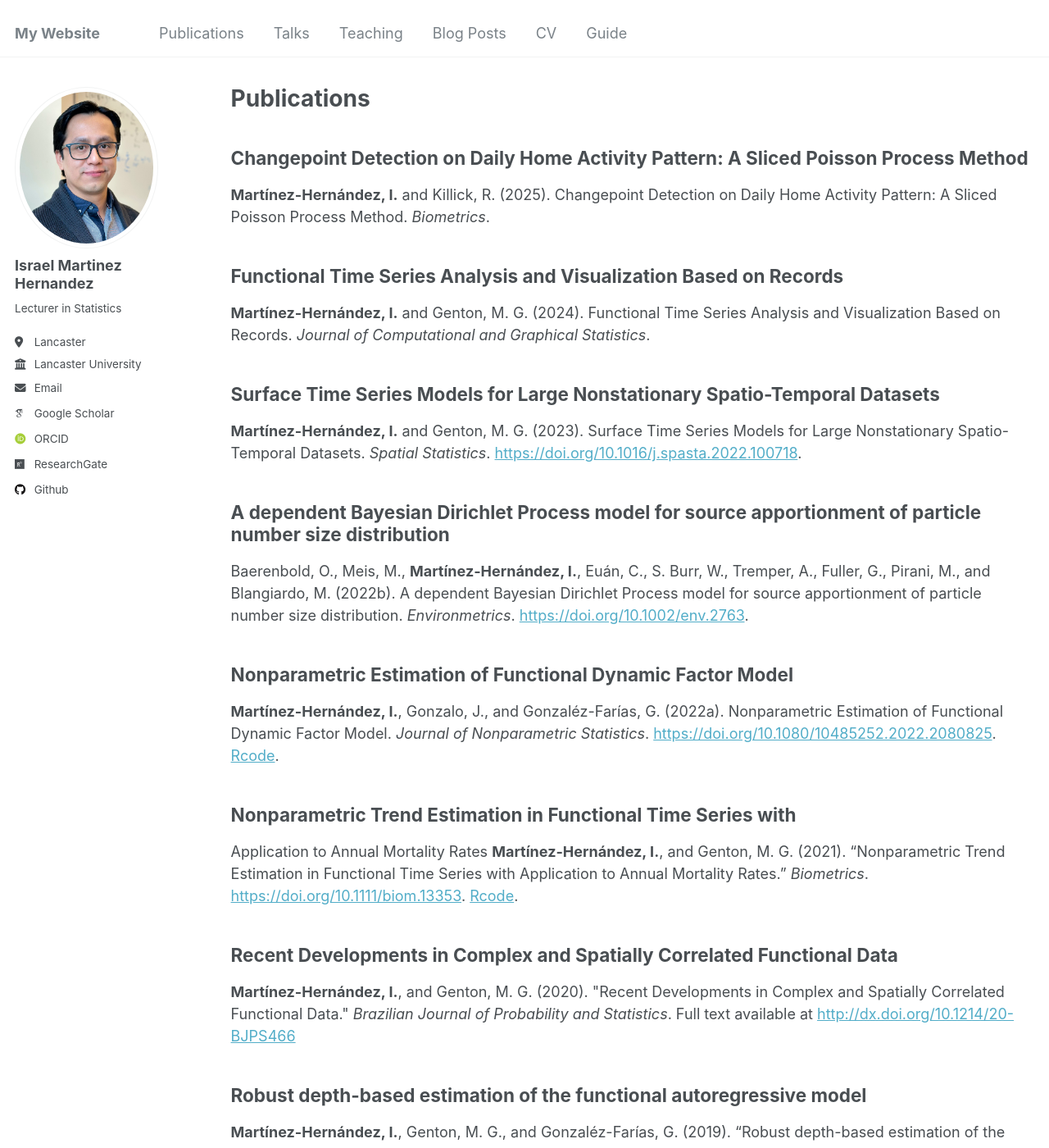
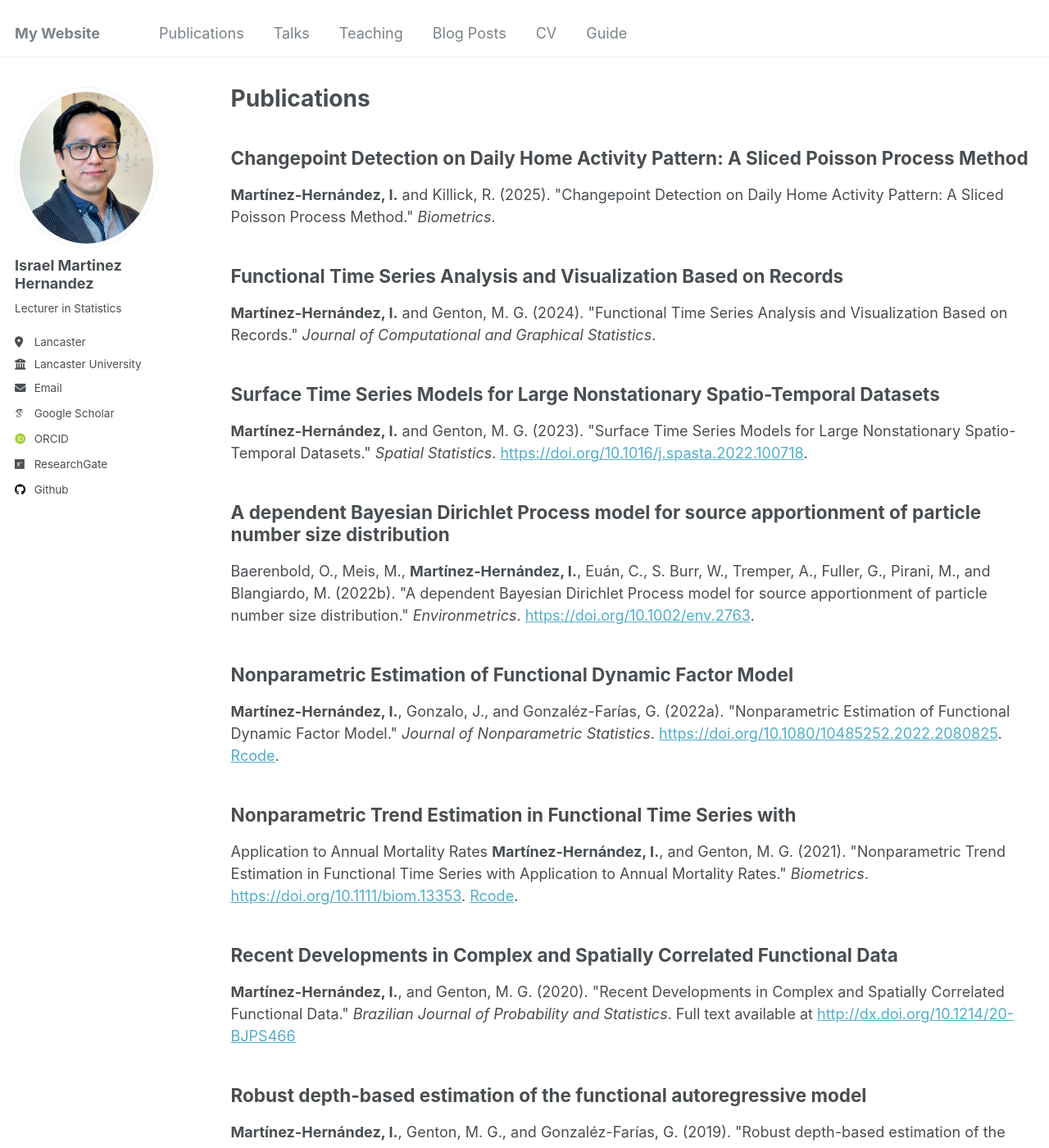
Before and after one commit to I-MH/I-MH.github.io, a Jekyll site: the page built from _pages/publications.md, in a window 1280 px wide and 1400 px high. Shown: the whole window at 82% size. Built offline with Jekyll 4.4.1, drawn with Linux system fonts in a browser that asks for light colours; some web fonts are replaced; some of the changed text lies outside the part shown.

Commit message:
cv comment

```diff
--- a/_pages/publications.md
+++ b/_pages/publications.md
@@ -7,38 +7,41 @@ author_profile: true
 
 ## Changepoint Detection on Daily Home Activity Pattern: A Sliced Poisson Process Method
 **Martínez-Hernández, I.** and Killick, R. (2025).
-Changepoint Detection on Daily Home Activity Pattern: A Sliced Poisson Process Method.
-*Biometrics*.
+&quot;Changepoint Detection on Daily Home Activity Pattern:
+A Sliced Poisson Process Method.&quot;
+<i>Biometrics</i>.
 
 ## Functional Time Series Analysis and Visualization Based on Records
 **Martínez-Hernández, I.** and Genton, M. G. (2024).
-Functional Time Series Analysis and Visualization Based on Records.
-*Journal of Computational and Graphical Statistics*.
+&quot;Functional Time Series Analysis and Visualization Based on Records.&quot;
+<i>Journal of Computational and Graphical Statistics</i>.
 
 ## Surface Time Series Models for Large Nonstationary Spatio-Temporal Datasets
 **Martínez-Hernández, I.** and Genton, M. G. (2023).
-Surface Time Series Models for Large Nonstationary Spatio-Temporal Datasets.
-*Spatial Statistics*. [https://doi.org/10.1016/j.spasta.2022.100718](https://doi.org/10.1016/j.spasta.2022.100718).
+&quot;Surface Time Series Models for Large Nonstationary Spatio-Temporal
+Datasets.&quot;
+<i>Spatial Statistics</i>. [https://doi.org/10.1016/j.spasta.2022.100718](https://doi.org/10.1016/j.spasta.2022.100718).
 
 ## A dependent Bayesian Dirichlet Process model for source apportionment of particle number size distribution
 Baerenbold, O., Meis, M.,  **Martínez-Hernández, I.**,
 Euán, C., S. Burr, W., Tremper, A., Fuller, G., Pirani, M., and
 Blangiardo, M. (2022b).
-A dependent Bayesian Dirichlet Process model for source apportionment of particle number size distribution.
+&quot;A dependent Bayesian Dirichlet Process model for source apportionment
+of particle number size distribution.&quot;
 <i>Environmetrics</i>.
 [https://doi.org/10.1002/env.2763](https://doi.org/10.1002/env.2763).
 
 ## Nonparametric Estimation of Functional Dynamic Factor Model
 **Martínez-Hernández, I.**, Gonzalo, J., and Gonzaléz-Farías, G. (2022a).
-Nonparametric Estimation of Functional Dynamic Factor Model.
+&quot;Nonparametric Estimation of Functional Dynamic Factor Model.&quot;
 <i>Journal of Nonparametric Statistics</i>.
 [https://doi.org/10.1080/10485252.2022.2080825](https://doi.org/10.1080/10485252.2022.2080825). [Rcode](https://github.com/Martinez-Hernandez/Functional-Factor-Model).
 
 ## Nonparametric Trend Estimation in Functional Time Series with
 Application to Annual Mortality Rates
 **Martínez-Hernández, I.**, and Genton, M. G. (2021).
-"Nonparametric Trend Estimation in Functional Time Series with
-Application to Annual Mortality Rates."
+&quot;Nonparametric Trend Estimation in Functional Time Series with
+Application to Annual Mortality Rates.&quot;
 <i>Biometrics</i>. [https://doi.org/10.1111/biom.13353](https://doi.org/10.1111/biom.13353). [Rcode](https://github.com/Martinez-Hernandez/Nonparametric-Trend-Estimation-in-Functional-TS).
 
 ## Recent Developments in Complex and Spatially Correlated Functional Data
@@ -49,6 +52,7 @@ at [http://dx.doi.org/10.1214/20-BJPS466](http://dx.doi.org/10.1214/20-BJPS466)
 
 ## Robust depth-based estimation of the functional autoregressive model
 **Martínez-Hernández, I.**, Genton, M. G., and Gonzaléz-Farías, G. (2019).
-"Robust depth-based estimation of the functional autoregressive model."
+&quot;Robust depth-based estimation of the functional
+autoregressive model.&quot;
 <i>Computational Statistics & Data Analysis</i>. Full text available at
 [https://doi.org/10.1016/j.csda.2018.06.003](https://doi.org/10.1016/j.csda.2018.06.003)
```
Also changed, not shown: _pages/cv.md (+2 -1 lines).
